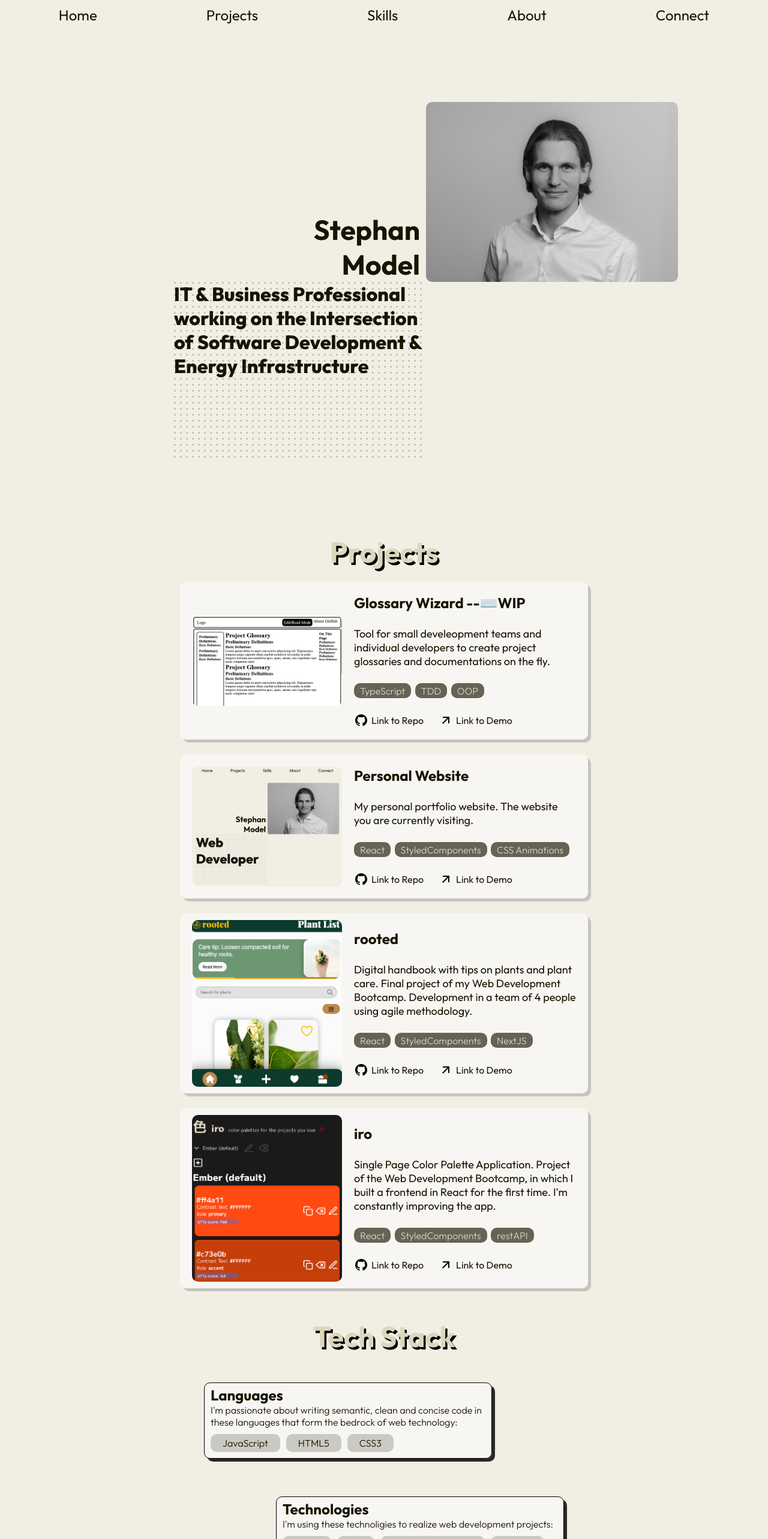
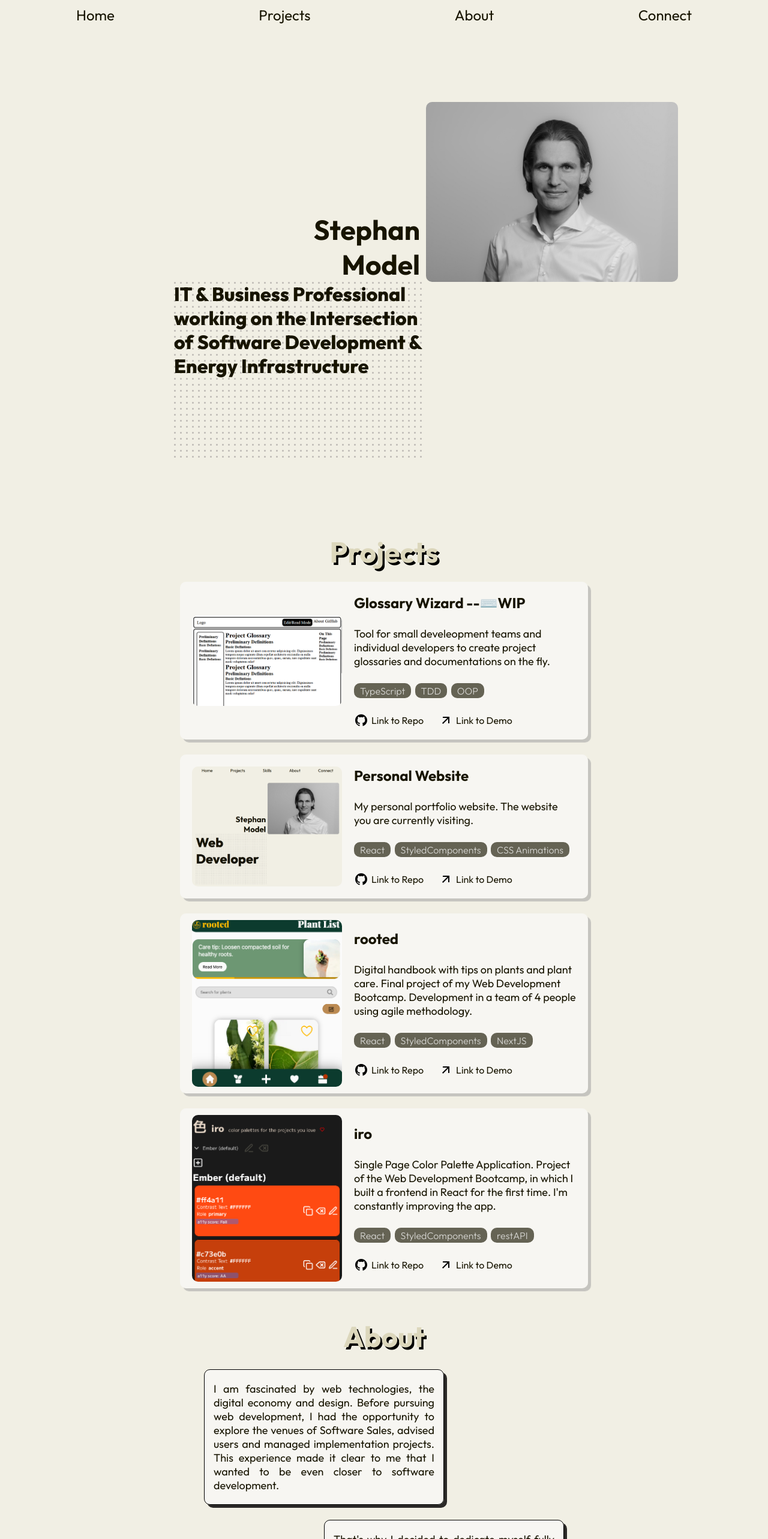
Before and after one commit to StephMode/personal-website, a React (Vite) app: page / in a window 1280 px wide. Shown: the top 2566 px of the page at 60% size. Built offline with nearby package versions, Linux system fonts and the light colour scheme.

Commit message:
feat: remove skill section from homepage, adjust navbar comp accordingly

```diff
--- a/src/App.jsx
+++ b/src/App.jsx
@@ -2,7 +2,6 @@ import styled, { ThemeProvider } from "styled-components";
 import Navbar from "./components/layout/Navbar";
 import HomePage from "./components/pages/HomePage";
 import AboutPage from "./components/pages/AboutPage";
-import TechStackPage from "./components/pages/TechStackPage";
 import ProjectsPage from "./components/pages/ProjectsPage";
 import ConnectPage from "./components/pages/ConnectPage";
 
@@ -21,10 +20,6 @@ export default function App() {
 
         <StyledSection id="projects">
           <ProjectsPage />
-        </StyledSection>
-
-        <StyledSection id="skills">
-          <TechStackPage />
         </StyledSection>
 
         <StyledSection id="about">
--- a/src/components/layout/Navbar.jsx
+++ b/src/components/layout/Navbar.jsx
@@ -2,7 +2,7 @@ import styled from "styled-components";
 import Navlink from "../ui/Navlink";
 
 export default function () {
-  const navbarItems = ["Home", "Projects", "Skills", "About", "Connect"];
+  const navbarItems = ["Home", "Projects", "About", "Connect"];
   const generateNavLink = (navItem) => "#" + navItem.toLowerCase();
 
   return (
```
